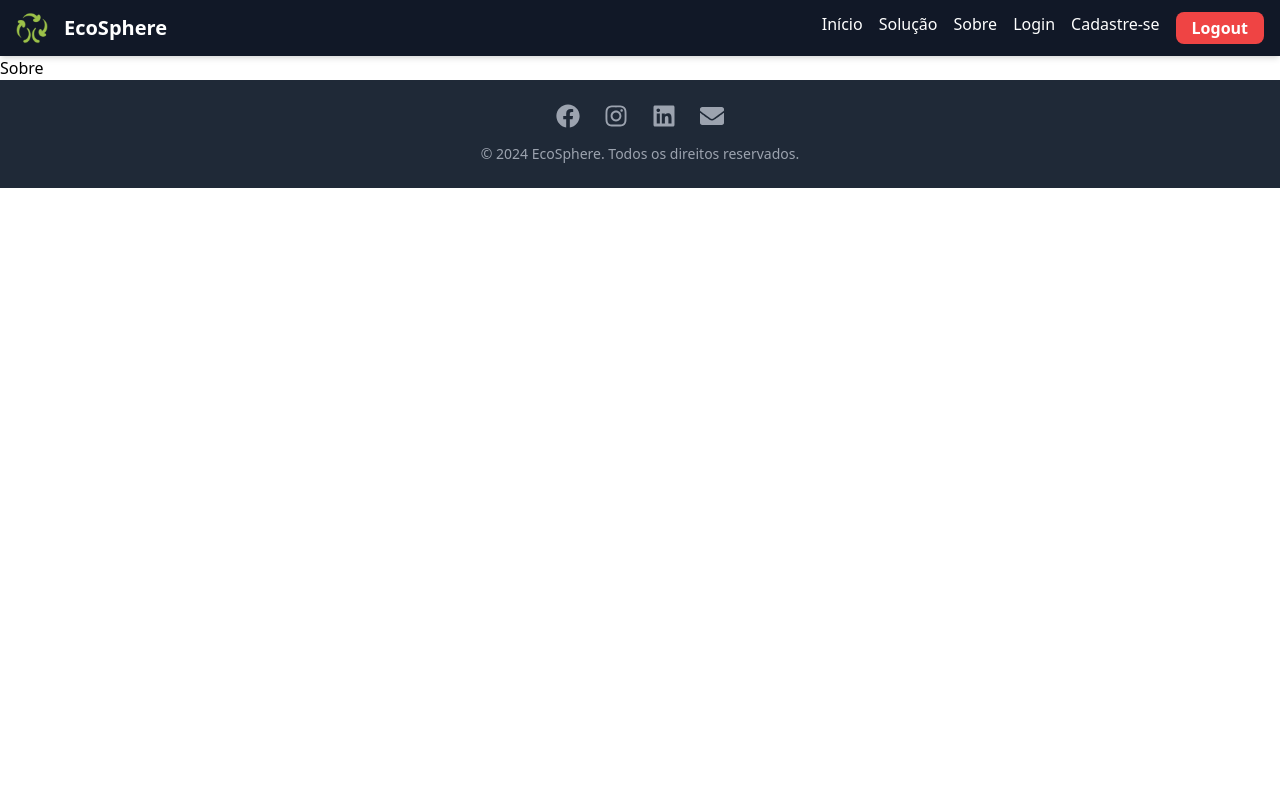
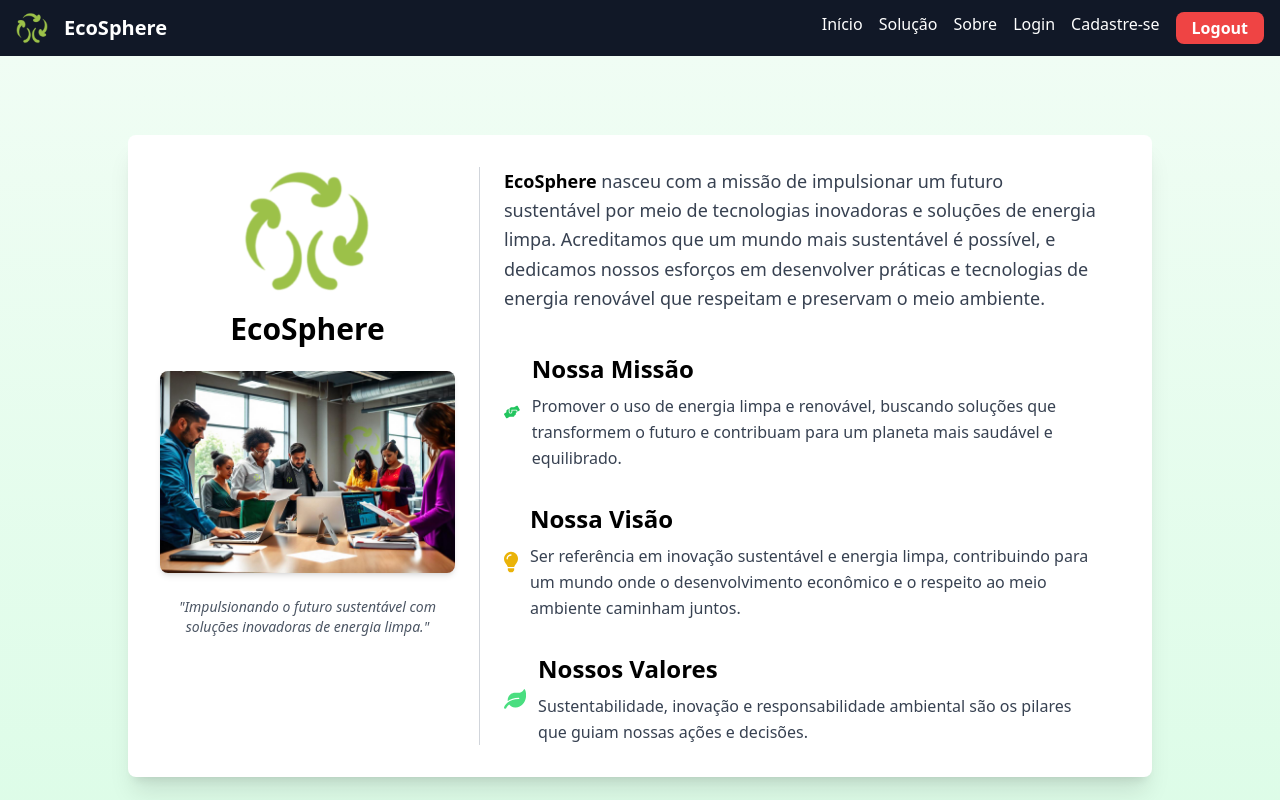
Before and after one commit to Arthurgaa/projetogs, a React (Vite) app: page /sobre in a window 1280 px wide. Shown: the top 800 px of the page. Built offline with nearby package versions, Linux system fonts and the light colour scheme.

Commit message:
Pagina de sobre finalizada

```diff
--- a/src/routes/Sobre.jsx
+++ b/src/routes/Sobre.jsx
@@ -1,9 +1,81 @@
-const Sobre=()=>{
-    return(
-        <>
-        <h1>Sobre</h1>
-        </>
-    )
-}
+// sobre.jsx
+import React from 'react';
+import { FaLeaf, FaHandsHelping, FaLightbulb } from 'react-icons/fa';
 
-export default Sobre
+const Sobre = () => {
+  return (
+    <div className="bg-gradient-to-b from-green-50 to-green-100 min-h-screen p-6 flex justify-center items-center">
+      <div className="bg-white rounded-lg shadow-xl max-w-5xl p-8 md:flex">
+        {/* Barra Lateral */}
+        <aside className="md:w-1/3 flex flex-col items-center border-r border-gray-300 pr-6 mb-6 md:mb-0">
+          {/* Logo */}
+          <img src="/public/logo.png" alt="Logo da EcoSphere" className="w-32 h-32 mb-4" />
+          <h1 className="text-3xl font-bold text-black text-center">EcoSphere</h1>
+
+          {/* Imagem do Escritório */}
+          <div className="w-full mt-6 mb-6">
+            <img src="/public/sobre.png" alt="Escritório e equipe da EcoSphere" className="rounded-lg shadow-md" />
+          </div>
+
+          {/* Informações adicionais */}
+          <p className="text-gray-600 text-center text-sm italic">
+            "Impulsionando o futuro sustentável com soluções inovadoras de energia limpa."
+          </p>
+        </aside>
+
+        {/* Conteúdo Principal */}
+        <section className="md:w-2/3 px-6 flex flex-col">
+          {/* Texto de Introdução */}
+          <div className="mb-6">
+            <p className="text-lg text-gray-700 mb-4 leading-relaxed">
+              <strong className="text-black">EcoSphere</strong> nasceu com a missão de impulsionar um futuro sustentável por meio de
+              tecnologias inovadoras e soluções de energia limpa. Acreditamos que um mundo mais sustentável é possível,
+              e dedicamos nossos esforços em desenvolver práticas e tecnologias de energia renovável que respeitam e
+              preservam o meio ambiente.
+            </p>
+          </div>
+
+          {/* Seções Missão e Visão */}
+          <div className="space-y-8">
+            {/* Missão */}
+            <div className="flex items-center mb-6">
+              <FaHandsHelping className="text-green-500 w-8 h-8 mr-3" />
+              <div>
+                <h2 className="text-2xl font-semibold text-black mb-2">Nossa Missão</h2>
+                <p className="text-gray-700 leading-relaxed">
+                  Promover o uso de energia limpa e renovável, buscando soluções que transformem o futuro e contribuam
+                  para um planeta mais saudável e equilibrado.
+                </p>
+              </div>
+            </div>
+
+            {/* Visão */}
+            <div className="flex items-center mb-6">
+              <FaLightbulb className="text-yellow-500 w-8 h-8 mr-3" />
+              <div>
+                <h2 className="text-2xl font-semibold text-black mb-2">Nossa Visão</h2>
+                <p className="text-gray-700 leading-relaxed">
+                  Ser referência em inovação sustentável e energia limpa, contribuindo para um mundo onde o desenvolvimento
+                  econômico e o respeito ao meio ambiente caminham juntos.
+                </p>
+              </div>
+            </div>
+
+            {/* Valores */}
+            <div className="flex items-center mb-6">
+              <FaLeaf className="text-green-400 w-8 h-8 mr-3" />
+              <div>
+                <h2 className="text-2xl font-semibold text-black mb-2">Nossos Valores</h2>
+                <p className="text-gray-700 leading-relaxed">
+                  Sustentabilidade, inovação e responsabilidade ambiental são os pilares que guiam nossas ações e decisões.
+                </p>
+              </div>
+            </div>
+          </div>
+        </section>
+      </div>
+    </div>
+  );
+};
+
+export default Sobre;
```
Also changed, not shown: public/sobre.png (added).
